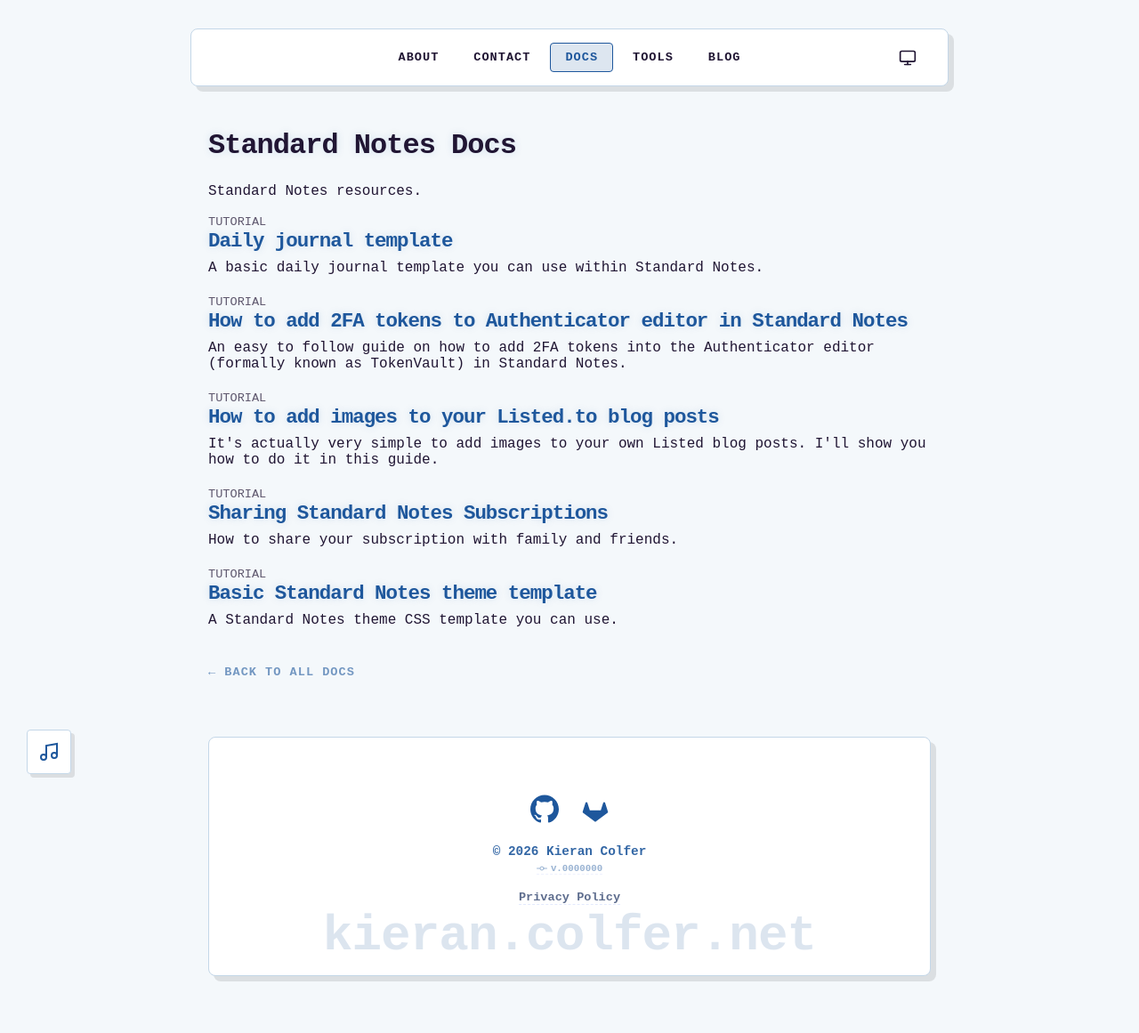
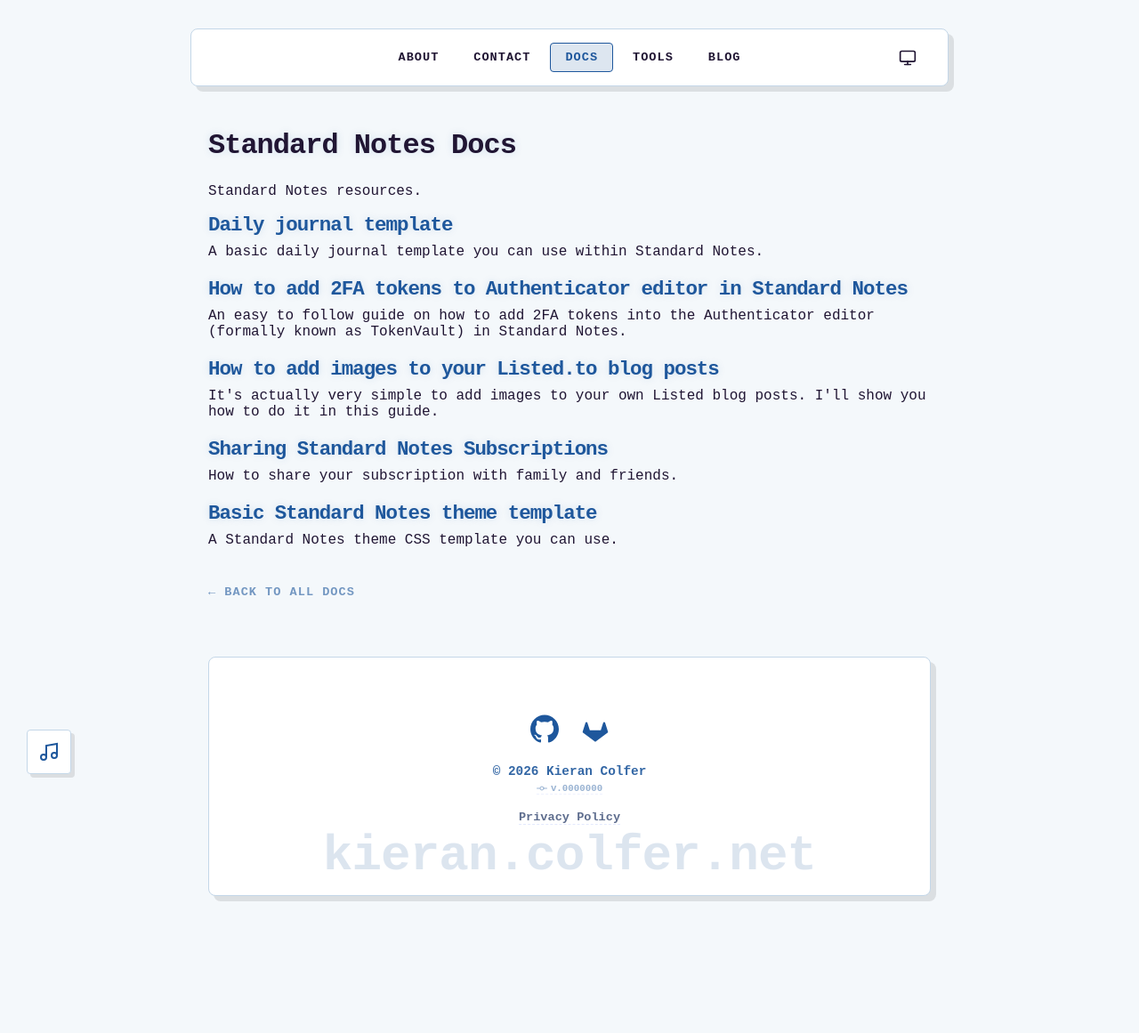
Before and after one commit to PASSK3YS/PASSK3YS.github.io, a Jekyll site: the page built from docs/standard-notes.md, in a window 1280 px wide. Shown: the whole page at 89% size. Built offline with Jekyll 4.4.1, drawn with Linux system fonts in a browser that asks for light colours; after the commit the page ends 1071 px from its top, so only the background shows below that.

Commit message:
chore: remove category

```diff
--- a/_layouts/doc-category.html
+++ b/_layouts/doc-category.html
@@ -11,7 +11,6 @@
     {% for doc in category_docs %}
       <li style="margin-bottom: 20px;">
         <span class="post-meta" style="font-size: 0.85em; opacity: 0.7;">
-  {{ doc.type | default: "TUTORIAL" | upcase }}
 </span>
         <h3>
           <a class="post-link" href="{{ doc.url }}" style="text-decoration: none; font-size: 1.2em; font-weight: bold;">
```
